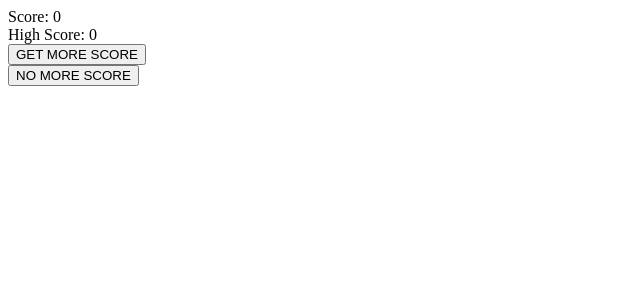
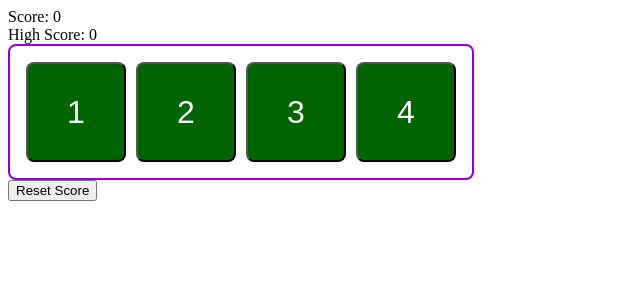
Before and after one commit to jdittert/memory-game, a React (Create React App) app: page / in a window 1280 px wide. Shown: the top 300 px of the page, without its empty margins (0-640 px from the left). Built offline with nearby package versions, Linux system fonts and the light colour scheme.

Commit message:
Create card div and update score functionality

```diff
--- a/src/App.js
+++ b/src/App.js
@@ -1,8 +1,51 @@
-import React from 'react';
+import React, { useState } from 'react';
 import Score from './components/score';
+import Card from './components/card';
+import './styles/App.css';
 
 const App = () => {
-    return <div><Score /></div>
+    const numbers = [1, 2, 3, 4]
+    const [score, setScore] = useState(0);
+    const [highScore, setHighScore] = useState(0);
+    const [clicked, setClicked] = useState([]);
+
+    const updateScore = (e) => {
+        const {number} = e.target.dataset;
+        if (clicked.includes(number)) {
+            setScore(0);
+            setClicked([]);
+        } else {
+            const newScore = score + 1;
+            if (newScore >= highScore) {
+                setHighScore(newScore);
+            }
+            setScore(newScore);
+            setClicked(clicked.concat(number));
+        }
+
+    }
+
+    const resetScore = () => {
+        setScore(0);
+        setClicked([]);
+    }
+
+    return (
+        <div>
+            <div><Score score={score} highScore={highScore} /></div>
+            <div className='memory-cards'>
+                {numbers.map((number) => {
+                    return (
+                        <div key={number}><Card number={number} onClick={updateScore} /></div>
+                    )
+                }
+                )}
+            </div>
+            <div>
+                <button onClick={resetScore}>Reset Score</button>
+            </div>
+        </div>
+    )
 }
 
 export default App;
--- /dev/null
+++ b/src/components/card.js
@@ -0,0 +1,17 @@
+import React from 'react';
+import '../styles/card.css'
+
+export default function Card(props) {
+    const {number} = props;
+    const {onClick} = props;
+
+    return (
+        <div>
+            <button className='card'
+            onClick={onClick}
+            data-number={number}>
+                {number}
+            </button>
+        </div>
+    )
+}
--- a/src/components/score.js
+++ b/src/components/score.js
@@ -1,32 +1,11 @@
-import React, { useState } from 'react';
+import React from 'react';
 
-export default function Score() {
-    const [score, setScore] = useState(0);
-
-    /* Keep track of the high score */
-    let highScore = 0;
-
-    const incrementScore = () => {
-        setScore(score + 1);
-        if (score >= highScore) {
-            highScore = score;
-        }
-    };
-
-    const resetScore = () => {
-        setScore(0);
-    }
+export default function Score({score, highScore}) {
 
     return (
         <div>
             <div>Score: {score}</div>
             <div>High Score: {highScore}</div>
-            <div>
-                <button onClick={incrementScore}>GET MORE SCORE</button>
-            </div>
-            <div>
-                <button onClick={resetScore}>NO MORE SCORE</button>
-            </div>
         </div>
     )
 }
--- /dev/null
+++ b/src/styles/App.css
@@ -0,0 +1,8 @@
+.memory-cards {
+    display: flex;
+    gap: 10px;
+    border: 2px solid darkviolet;
+    border-radius: 8px;
+    padding: 1rem;
+    width: min-content;
+}
--- /dev/null
+++ b/src/styles/card.css
@@ -0,0 +1,11 @@
+.card {
+    background-color: darkgreen;
+    color: white;
+    width: 100px;
+    height: 100px;
+    display: flex;
+    justify-content: center;
+    align-items: center;
+    font-size: 2rem;
+    border-radius: 8px;
+}
```
